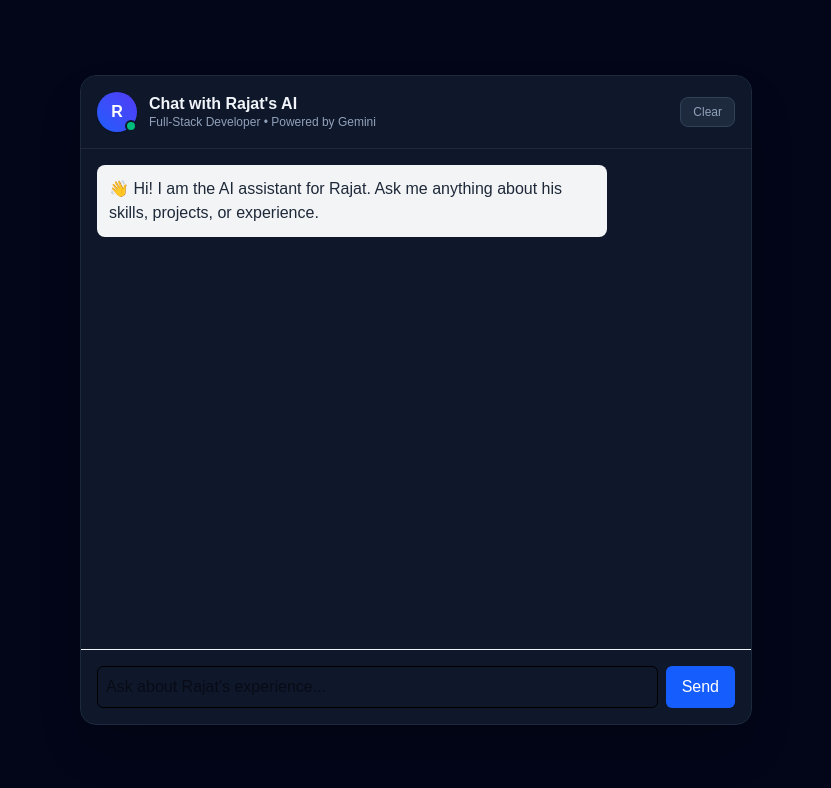
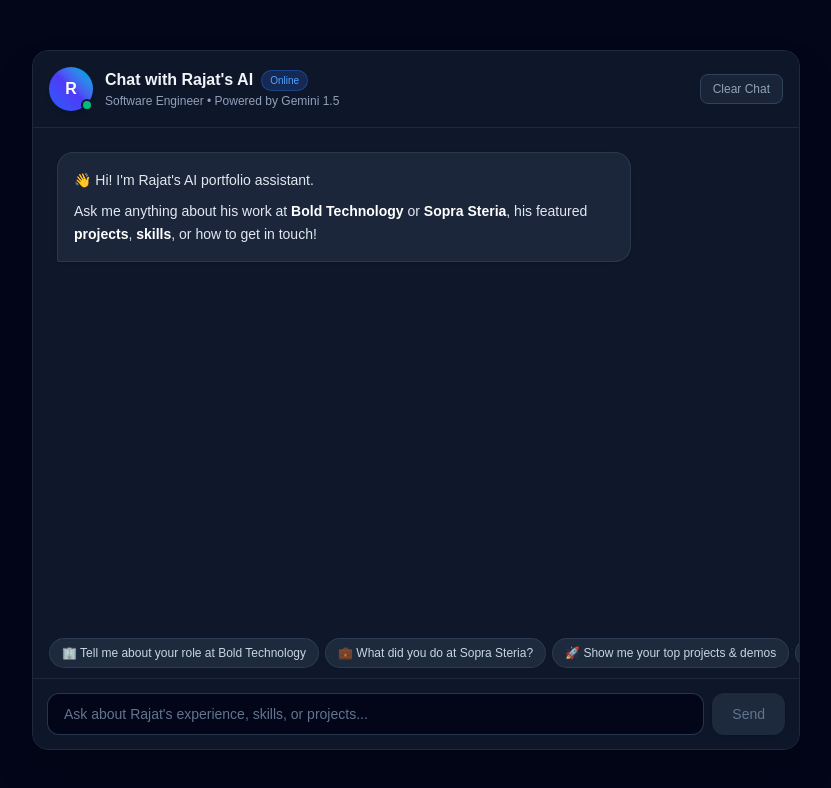
Before and after one commit to Rajat-22/chat-with-rajat, a Next.js app: page / in a window 1280 px wide. Shown: the top 788 px of the page, without its empty margins (224-1055 px from the left). Built offline with nearby package versions, Linux system fonts and the light colour scheme.

Commit message:
Add ReactMarkdown for better UI

```diff
--- a/app/page.tsx
+++ b/app/page.tsx
@@ -1,20 +1,30 @@
 "use client";
 import { useState, useRef, useEffect } from "react";
+import ReactMarkdown from "react-markdown";
 
 interface Message {
   role: "user" | "ai";
   text: string;
 }
 
+const SUGGESTED_QUESTIONS = [
+  "🏢 Tell me about your role at Bold Technology",
+  "💼 What did you do at Sopra Steria?",
+  "🚀 Show me your top projects & demos",
+  "🛠️ What is your core tech stack?",
+  "📫 How can I contact Rajat?",
+];
+
 export default function Home() {
   const [messages, setMessages] = useState<Message[]>([
     {
       role: "ai",
-      text: "👋 Hi! I am the AI assistant for Rajat. Ask me anything about his skills, projects, or experience.",
+      text: "👋 Hi! I'm Rajat's AI portfolio assistant.\n\nAsk me anything about his work at **Bold Technology** or **Sopra Steria**, his featured **projects**, **skills**, or how to get in touch!",
     },
   ]);
   const [input, setInput] = useState("");
   const [loading, setLoading] = useState(false);
+  const [copiedIndex, setCopiedIndex] = useState<number | null>(null);
   const messagesEndRef = useRef<HTMLDivElement>(null);
 
   const scrollToBottom = () => {
@@ -24,6 +34,16 @@ export default function Home() {
   useEffect(() => {
     scrollToBottom();
   }, [messages, loading]);
+
+  const copyToClipboard = async (text: string, idx: number) => {
+    try {
+      await navigator.clipboard.writeText(text);
+      setCopiedIndex(idx);
+      setTimeout(() => setCopiedIndex(null), 2000);
+    } catch {
+      console.error("Failed to copy");
+    }
+  };
 
   const sendQuery = async (queryText: string) => {
     if (!queryText.trim() || loading) return;
@@ -43,17 +63,51 @@ export default function Home() {
           history: updatedMessages,
         }),
       });
-      const data = await res.json();
+
       if (!res.ok) {
-        throw new Error(data.error || "Request failed");
+        let errMessage = "Request failed";
+        try {
+          const errData = await res.json();
+          errMessage = errData.error || errMessage;
+        } catch {
+          // ignore json parse error on non-json error responses
+        }
+        throw new Error(errMessage);
       }
-      setMessages((prev) => [...prev, { role: "ai", text: data.reply }]);
+
+      if (!res.body) {
+        throw new Error("No response body received");
+      }
+
+      // Add placeholder AI message that will receive chunks
+      setMessages((prev) => [...prev, { role: "ai", text: "" }]);
+
+      const reader = res.body.getReader();
+      const decoder = new TextDecoder();
+      let accumulatedText = "";
+
+      while (true) {
+        const { done, value } = await reader.read();
+        if (done) break;
+
+        const chunk = decoder.decode(value, { stream: true });
+        accumulatedText += chunk;
+
+        setMessages((prev) => {
+          const newMsgs = [...prev];
+          const lastIdx = newMsgs.length - 1;
+          if (lastIdx >= 0 && newMsgs[lastIdx].role === "ai") {
+            newMsgs[lastIdx] = { ...newMsgs[lastIdx], text: accumulatedText };
+          }
+          return newMsgs;
+        });
+      }
     } catch {
       setMessages((prev) => [
         ...prev,
         {
           role: "ai",
-          text: "⚠️ Something went wrong. Please check your Gemini API key in `.env.local`.",
+          text: "⚠️ Something went wrong connecting to the assistant. Please check your Gemini API key in `.env.local`.",
         },
       ]);
     } finally {
@@ -61,7 +115,7 @@ export default function Home() {
     }
   };
 
-  const handleFormSubmit = (e: React.FormEvent) => {
+  const handleFormSubmit = (e: React.SyntheticEvent) => {
     e.preventDefault();
     sendQuery(input);
   };
@@ -70,68 +124,162 @@ export default function Home() {
     setMessages([
       {
         role: "ai",
-        text: "👋 Chat reset! Ask me anything about Rajat's skills, projects, or experience.",
+        text: "👋 Chat reset! Ask me anything about Rajat's skills, experience, or projects.",
       },
     ]);
   };
 
   return (
-    <div className="flex flex-col items-center justify-center min-h-screen bg-slate-950 p-4 text-slate-100">
-      <div className="w-full max-w-2xl bg-slate-900 border border-slate-800 rounded-2xl shadow-2xl flex flex-col h-[650px] overflow-hidden">
-        <div className="p-4 bg-slate-900 border-b border-slate-800 flex items-center justify-between">
+    <div className="flex flex-col items-center justify-center min-h-screen bg-slate-950 p-3 md:p-6 text-slate-100">
+      <div className="w-full max-w-3xl bg-slate-900 border border-slate-800 rounded-2xl shadow-2xl flex flex-col h-[700px] overflow-hidden">
+        {/* Header */}
+        <div className="p-4 bg-slate-900/90 backdrop-blur-md border-b border-slate-800 flex items-center justify-between">
           <div className="flex items-center gap-3">
             <div className="relative">
-              <div className="w-10 h-10 rounded-full bg-gradient-to-tr from-blue-600 to-indigo-600 flex items-center justify-center font-bold text-white text-base shadow-sm">
+              <div className="w-11 h-11 rounded-full bg-gradient-to-tr from-blue-600 via-indigo-600 to-cyan-500 flex items-center justify-center font-bold text-white text-base shadow-md">
                 R
               </div>
               <span className="absolute bottom-0 right-0 w-3 h-3 bg-emerald-500 border-2 border-slate-900 rounded-full" />
             </div>
             <div>
-              <h1 className="font-semibold text-slate-100 text-sm md:text-base leading-tight">
-                Chat with Rajat&apos;s AI
-              </h1>
-              <p className="text-xs text-slate-400">
-                Full-Stack Developer • Powered by Gemini
+              <div className="flex items-center gap-2">
+                <h1 className="font-semibold text-slate-100 text-sm md:text-base leading-tight">
+                  Chat with Rajat&apos;s AI
+                </h1>
+                <span className="text-[10px] bg-blue-500/20 text-blue-400 font-medium px-2 py-0.5 rounded-full border border-blue-500/30">
+                  Online
+                </span>
+              </div>
+              <p className="text-xs text-slate-400 mt-0.5">
+                Software Engineer • Powered by Gemini 1.5
               </p>
             </div>
           </div>
           <button
             onClick={clearChat}
             type="button"
-            className="text-xs text-slate-400 hover:text-slate-200 px-3 py-1.5 rounded-lg bg-slate-800 hover:bg-slate-700 border border-slate-700 transition-colors cursor-pointer"
+            className="text-xs text-slate-400 hover:text-slate-200 px-3 py-1.5 rounded-lg bg-slate-800/80 hover:bg-slate-750 border border-slate-700 transition-colors cursor-pointer"
+            title="Reset conversation"
           >
-            Clear
+            Clear Chat
           </button>
         </div>
 
-        <div className="flex-1 p-4 overflow-y-auto flex flex-col gap-4">
+        {/* Message Feed */}
+        <div className="flex-1 p-4 md:p-6 overflow-y-auto flex flex-col gap-4">
           {messages.map((msg, index) => (
             <div
               key={index}
-              className={`p-3 rounded-lg max-w-[80%] ${msg.role === "user" ? "bg-blue-100 self-end text-blue-900" : "bg-gray-100 self-start text-gray-800"}`}
+              className={`group relative flex flex-col max-w-[88%] md:max-w-[80%] ${
+                msg.role === "user" ? "self-end items-end" : "self-start items-start"
+              }`}
             >
-              {msg.text}
+              <div
+                className={`p-3.5 md:p-4 rounded-2xl text-sm leading-relaxed ${
+                  msg.role === "user"
+                    ? "bg-blue-600 text-white rounded-br-xs shadow-md whitespace-pre-wrap"
+                    : "bg-slate-800/90 text-slate-200 rounded-bl-xs border border-slate-700/70 shadow-sm"
+                }`}
+              >
+                {msg.role === "user" ? (
+                  msg.text
+                ) : (
+                  <div className="prose prose-invert max-w-none text-sm space-y-2">
+                    <ReactMarkdown
+                      components={{
+                        a: ({ ...props }) => (
+                          <a
+                            target="_blank"
+                            rel="noopener noreferrer"
+                            className="text-blue-400 hover:text-blue-300 underline font-medium transition-colors"
+                            {...props}
+                          />
+                        ),
+                        ul: ({ ...props }) => (
+                          <ul className="list-disc pl-5 space-y-1 my-1.5" {...props} />
+                        ),
+                        ol: ({ ...props }) => (
+                          <ol className="list-decimal pl-5 space-y-1 my-1.5" {...props} />
+                        ),
+                        li: ({ ...props }) => (
+                          <li className="leading-relaxed" {...props} />
+                        ),
+                        strong: ({ ...props }) => (
+                          <strong className="font-semibold text-white" {...props} />
+                        ),
+                        code: ({ ...props }) => (
+                          <code
+                            className="bg-slate-950 text-blue-300 px-1.5 py-0.5 rounded text-xs font-mono border border-slate-800"
+                            {...props}
+                          />
+                        ),
+                        p: ({ ...props }) => (
+                          <p className="mb-2 last:mb-0 leading-relaxed" {...props} />
+                        ),
+                      }}
+                    >
+                      {msg.text}
+                    </ReactMarkdown>
+                  </div>
+                )}
+              </div>
+
+              {/* Copy message button for AI replies */}
+              {msg.role === "ai" && (
+                <button
+                  type="button"
+                  onClick={() => copyToClipboard(msg.text, index)}
+                  className="mt-1 text-[11px] text-slate-500 hover:text-slate-300 transition-colors opacity-0 group-hover:opacity-100 flex items-center gap-1 cursor-pointer self-start pl-1"
+                >
+                  {copiedIndex === index ? "✓ Copied" : "Copy text"}
+                </button>
+              )}
             </div>
           ))}
+
           {loading && (
-            <div className="text-gray-500 text-sm self-start">
-              Rajat&apos;s AI is typing...
+            <div className="flex items-center gap-2.5 text-slate-400 text-xs self-start bg-slate-800/80 border border-slate-700/60 px-3.5 py-2.5 rounded-2xl shadow-sm">
+              <span className="flex h-2 w-2 relative">
+                <span className="animate-ping absolute inline-flex h-full w-full rounded-full bg-blue-400 opacity-75" />
+                <span className="relative inline-flex rounded-full h-2 w-2 bg-blue-500" />
+              </span>
+              Rajat&apos;s AI is thinking...
             </div>
           )}
+          <div ref={messagesEndRef} />
         </div>
 
-        <form onSubmit={handleFormSubmit} className="p-4 border-t flex gap-2">
+        {/* Suggested Quick Question Chips */}
+        {messages.length <= 4 && (
+          <div className="px-4 pb-2.5 flex items-center gap-1.5 overflow-x-auto no-scrollbar">
+            {SUGGESTED_QUESTIONS.map((q, idx) => (
+              <button
+                key={idx}
+                type="button"
+                onClick={() => sendQuery(q)}
+                disabled={loading}
+                className="whitespace-nowrap text-xs bg-slate-800 hover:bg-slate-750 text-slate-300 hover:text-white px-3 py-1.5 rounded-full border border-slate-700/80 transition-all cursor-pointer disabled:opacity-40 disabled:cursor-not-allowed shadow-xs"
+              >
+                {q}
+              </button>
+            ))}
+          </div>
+        )}
+
+        {/* Input Form */}
+        <form onSubmit={handleFormSubmit} className="p-3.5 border-t border-slate-800 bg-slate-900/90 flex gap-2">
           <input
             type="text"
             value={input}
             onChange={(e) => setInput(e.target.value)}
-            placeholder="Ask about Rajat's experience..."
-            className="flex-1 p-2 border rounded-md outline-none focus:ring-2 focus:ring-blue-500 text-black"
+            placeholder="Ask about Rajat's experience, skills, or projects..."
+            disabled={loading}
+            className="flex-1 px-4 py-2.5 bg-slate-950 border border-slate-700/80 rounded-xl outline-none focus:border-blue-500 focus:ring-1 focus:ring-blue-500 text-sm text-slate-100 placeholder-slate-500 disabled:opacity-50 transition-all"
           />
           <button
             type="submit"
-            disabled={loading}
-            className="bg-blue-600 text-white px-4 py-2 rounded-md hover:bg-blue-700 disabled:bg-gray-400"
+            disabled={loading || !input.trim()}
+            className="bg-blue-600 hover:bg-blue-500 text-white text-sm font-medium px-5 py-2.5 rounded-xl transition-all disabled:bg-slate-800 disabled:text-slate-500 disabled:cursor-not-allowed cursor-pointer shadow-sm hover:shadow"
           >
             Send
           </button>
--- a/package.json
+++ b/package.json
@@ -12,7 +12,8 @@
     "@google/generative-ai": "^0.24.1",
     "next": "16.3.4",
     "react": "19.2.8",
-    "react-dom": "19.2.8"
+    "react-dom": "19.2.8",
+    "react-markdown": "^10.1.0"
   },
   "devDependencies": {
     "@tailwindcss/postcss": "^4",
```
Also changed, not shown: 1 other file (tests, documents, lock files or other folders).
